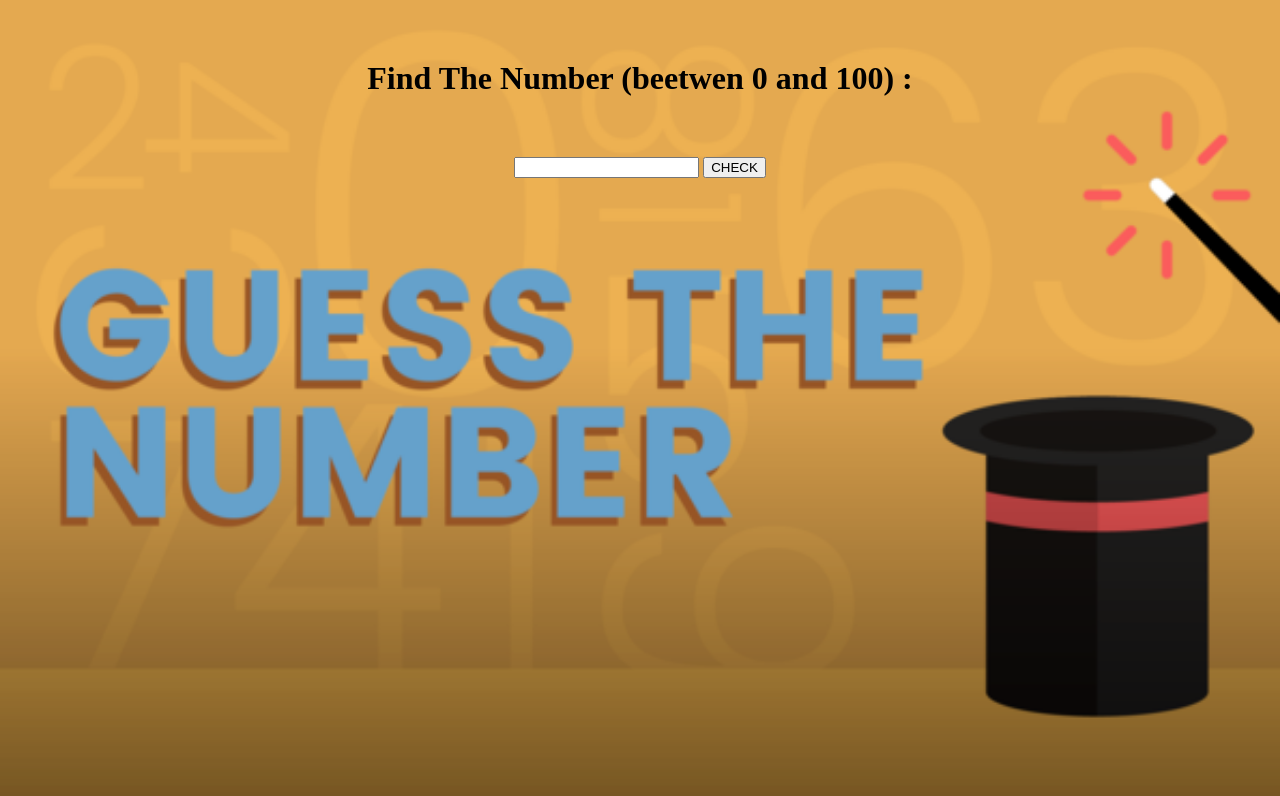
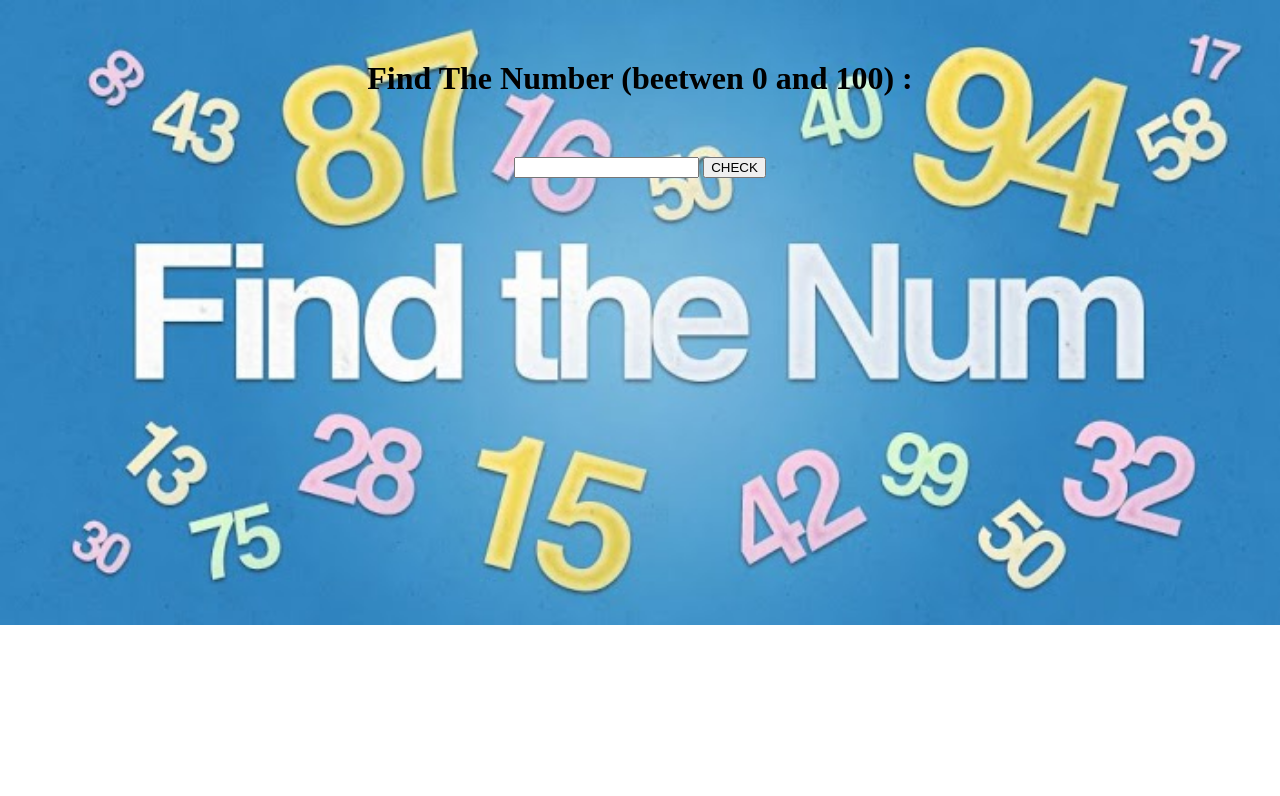
Before and after one commit to omur8819/001-find-number, a plain HTML site: page index.html in a window 1280 px wide. Drawn offline with Linux system fonts and the light colour scheme.

Commit message:
update css

```diff
--- a/style.css
+++ b/style.css
@@ -1,5 +1,5 @@
 body {
-    background-image: url("./Project_001_.png");
+    background-image: url("./find-the-num.jpg");
     background-size: cover;
     background-repeat: no-repeat;
     text-align: center;
```
